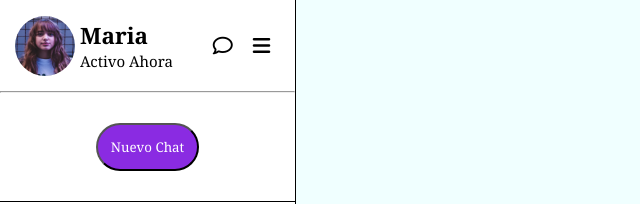
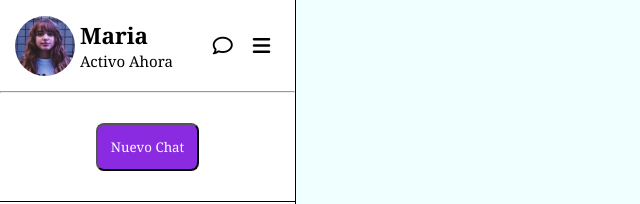
Before and after one commit to gonza23k/Css_Flexbox, a plain HTML site: page index.html in a window 1280 px wide. Shown: the top 204 px of the page, 0-640 px from the left. Drawn offline with Linux system fonts and the light colour scheme.

Commit message:
Detalles

```diff
--- a/assets/css/style.css
+++ b/assets/css/style.css
@@ -54,7 +54,7 @@ main{
     padding: 13px;
     background-color: blueviolet;
     color: white;
-    border-radius: 8dvi;
+    border-radius: 8px;
 }
 .contactos nav{
     display: flex;
```
